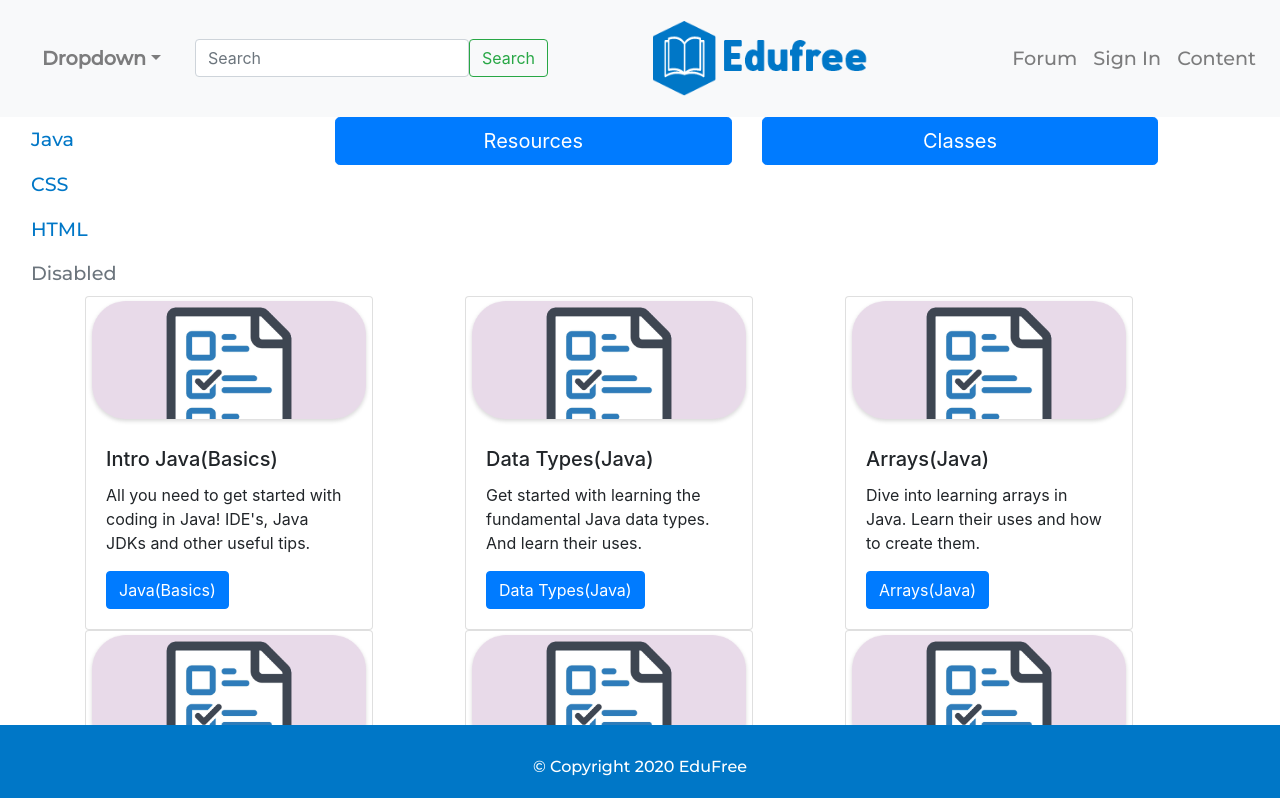
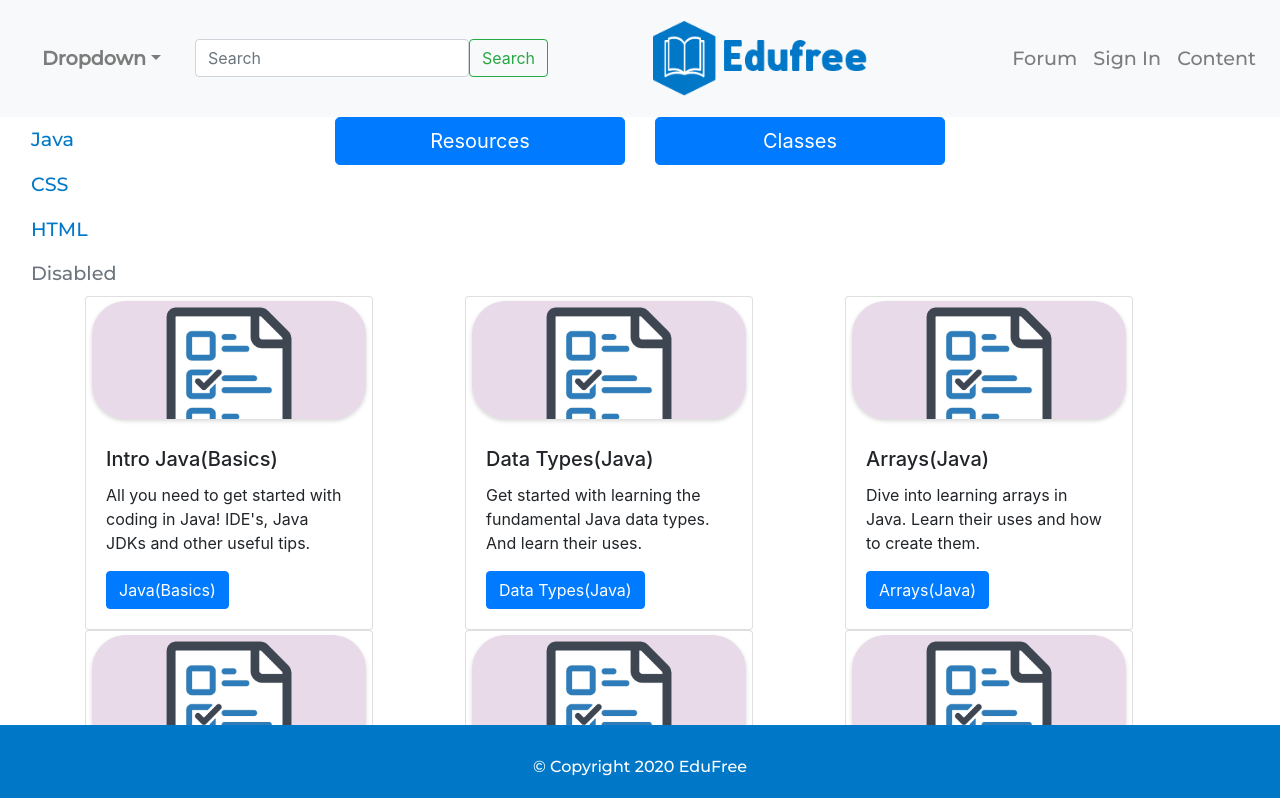
Before and after one commit to AshiHaque/Level-2-Group-project--Edufree, a React (Create React App) app: page /Content in a window 1280 px wide. Shown: the top 798 px of the page. Built offline with nearby package versions, Linux system fonts and the light colour scheme.

Commit message:
Update Content.js

```diff
--- a/src/Pages/Content.js
+++ b/src/Pages/Content.js
@@ -17,10 +17,10 @@ class Content extends React.Component{
     Disabled
   </Nav.Link>
 </Nav></Col>
-    <Col lg={4}><Button id="Resources" variant="primary" size="lg" block>
+    <Col lg={3}><Button id="Resources" variant="primary" size="lg" block>
       Resources
     </Button></Col>
-    <Col lg={4}><Button id= "Classes" variant="primary" size="lg" block>
+    <Col lg={3}><Button id= "Classes" variant="primary" size="lg" block>
       Classes
     </Button></Col>
   </Row>
```
